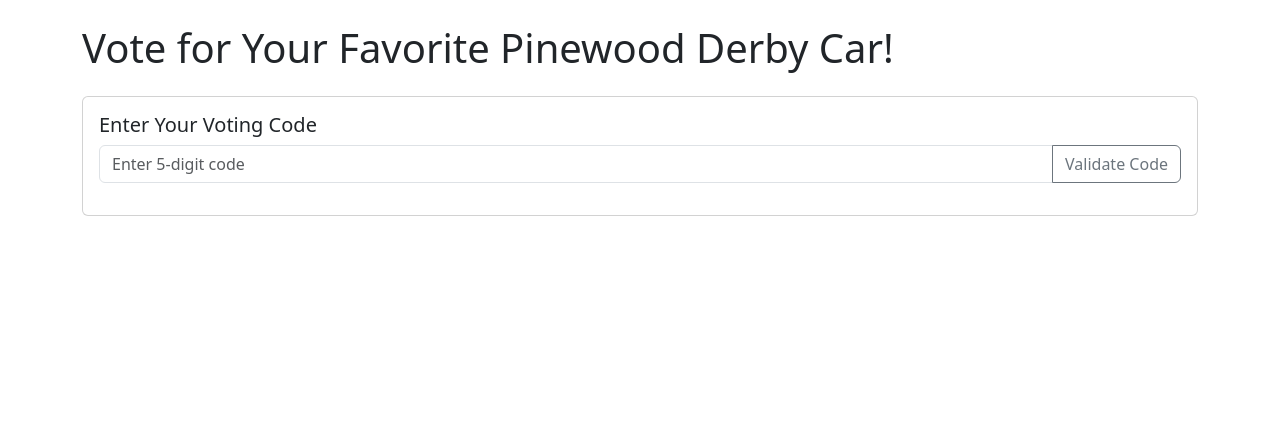
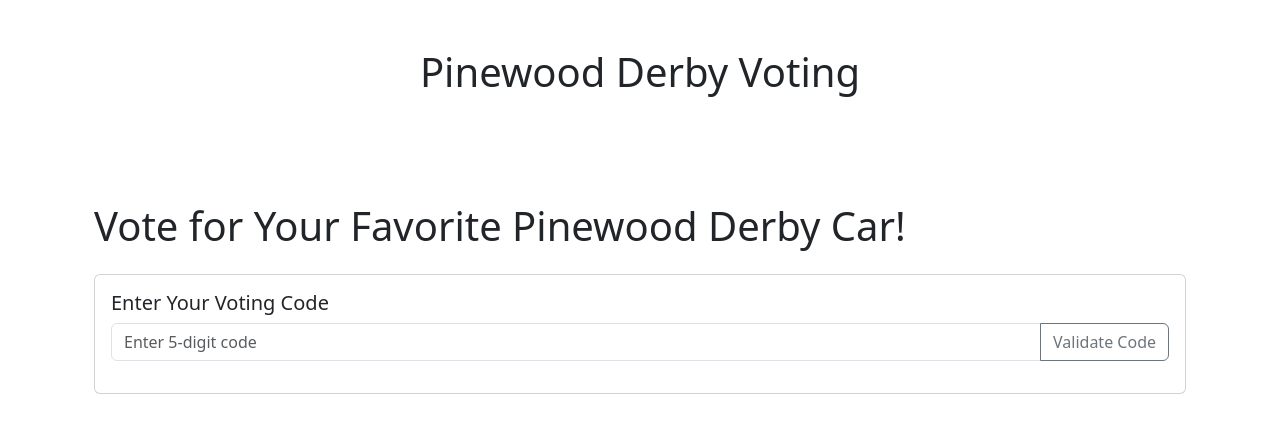
Before and after one commit to brandongraves08/derbyvote, a Flask app: page / in a window 1280 px wide. Shown: the part 56-489 px from the top of the page. Run offline with Flask 3, Linux system fonts and the light colour scheme.

Commit message:
Add voting period controls and display

```diff
--- a/app.py
+++ b/app.py
@@ -55,6 +55,20 @@ class VoteCode(db.Model):
     used_at = db.Column(db.DateTime)
     car_voted_for = db.Column(db.Integer, db.ForeignKey('car.id'))
 
+class Settings(db.Model):
+    id = db.Column(db.Integer, primary_key=True)
+    voting_start = db.Column(db.DateTime, nullable=True)
+    voting_end = db.Column(db.DateTime, nullable=True)
+
+    @staticmethod
+    def get_settings():
+        settings = Settings.query.first()
+        if not settings:
+            settings = Settings()
+            db.session.add(settings)
+            db.session.commit()
+        return settings
+
 def generate_vote_code():
     while True:
         code = ''.join(random.choices(string.digits, k=5))
@@ -72,13 +86,68 @@ def load_user(user_id):
 @app.route('/')
 def index():
     cars = Car.query.all()
-    return render_template('index.html', cars=cars)
+    settings = Settings.get_settings()
+    now = datetime.utcnow()
 
-@app.route('/admin')
+    voting_status = "not_started"
+    if settings.voting_start and settings.voting_end:
+        if now < settings.voting_start:
+            voting_status = "not_started"
+        elif now > settings.voting_end:
+            voting_status = "ended"
+        else:
+            voting_status = "active"
+
+    return render_template('index.html',
+                         cars=cars,
+                         voting_status=voting_status,
+                         voting_start=settings.voting_start,
+                         voting_end=settings.voting_end)
+
+@app.route('/admin', methods=['GET', 'POST'])
 @login_required
 def admin():
+    if request.method == 'POST':
+        if 'car_name' in request.form:
+            # Handle car upload
+            car_name = request.form['car_name']
+            car_number = request.form['car_number']
+            photo = request.files['photo']
+
+            if photo:
+                filename = secure_filename(photo.filename)
+                unique_filename = f"{uuid.uuid4()}_{filename}"
+                photo.save(os.path.join(app.config['UPLOAD_FOLDER'], unique_filename))
+
+                car = Car(
+                    number=car_number,
+                    owner_name=car_name,
+                    image_path=os.path.join('uploads', unique_filename)
+                )
+                db.session.add(car)
+                db.session.commit()
+                flash('Car added successfully!')
+
+        elif 'voting_start' in request.form:
+            # Handle voting period settings
+            try:
+                start_str = request.form['voting_start']
+                end_str = request.form['voting_end']
+
+                settings = Settings.get_settings()
+                settings.voting_start = datetime.fromisoformat(start_str) if start_str else None
+                settings.voting_end = datetime.fromisoformat(end_str) if end_str else None
+                db.session.commit()
+                flash('Voting period updated successfully!')
+            except ValueError:
+                flash('Invalid date format. Please use YYYY-MM-DDTHH:MM format.')
+
     cars = Car.query.all()
-    return render_template('admin.html', cars=cars)
+    settings = Settings.get_settings()
+    return render_template('admin.html',
+                         cars=cars,
+                         voting_start=settings.voting_start,
+                         voting_end=settings.voting_end)
 
 @app.route('/login', methods=['GET', 'POST'])
 def login():
@@ -158,24 +227,39 @@ def print_codes():
     used_codes = VoteCode.query.filter_by(is_used=True).order_by(VoteCode.used_at.desc()).all()
     return render_template('print_codes.html', unused_codes=unused_codes, used_codes=used_codes)
 
-@app.route('/vote/<int:car_id>', methods=['POST'])
-def vote(car_id):
-    vote_code = request.form.get('vote_code')
+@app.route('/vote', methods=['POST'])
+def vote():
+    settings = Settings.get_settings()
+    now = datetime.utcnow()
+
+    if not settings.voting_start or not settings.voting_end:
+        return jsonify({'error': 'Voting period has not been set'}), 400
+    if now < settings.voting_start:
+        return jsonify({'error': 'Voting has not started yet'}), 400
+    if now > settings.voting_end:
+        return jsonify({'error': 'Voting has ended'}), 400
+
+    code = request.form.get('code')
+    car_id = request.form.get('car_id')
+
+    if not code or not car_id:
+        return jsonify({'error': 'Missing code or car_id'}), 400
+
+    vote_code = VoteCode.query.filter_by(code=code).first()
     if not vote_code:
-        return jsonify({'error': 'Vote code is required'}), 400
+        return jsonify({'error': 'Invalid code'}), 400
+    if vote_code.is_used:
+        return jsonify({'error': 'Code already used'}), 400
 
-    code_record = VoteCode.query.filter_by(code=vote_code, is_used=False).first()
-    if not code_record:
-        return jsonify({'error': 'Invalid or already used vote code'}), 400
+    car = Car.query.get(car_id)
+    if not car:
+        return jsonify({'error': 'Invalid car'}), 400
 
-    car = Car.query.get_or_404(car_id)
+    vote_code.is_used = True
+    vote_code.car_voted_for = car_id
     car.votes += 1
+    db.session.commit()
 
-    code_record.is_used = True
-    code_record.used_at = datetime.utcnow()
-    code_record.car_voted_for = car_id
-
-    db.session.commit()
     return jsonify({'message': 'Vote recorded successfully'})
 
 @app.route('/results')
@@ -220,6 +304,9 @@ with app.app_context():
             )
             db.session.add(admin)
             db.session.commit()
+
+        # Create settings if not exists
+        Settings.get_settings()
     except Exception as e:
         app.logger.error(f"Database initialization error: {str(e)}")
         raise
--- a/templates/index.html
+++ b/templates/index.html
@@ -1,6 +1,24 @@
 {% extends "base.html" %}
 
 {% block content %}
+<div class="container mt-5">
+    <h1 class="text-center mb-4">Pinewood Derby Voting</h1>
+
+    <!-- Voting Period Status -->
+    <div class="alert {% if voting_status == 'active' %}alert-success{% elif voting_status == 'ended' %}alert-danger{% else %}alert-info{% endif %} text-center mb-4">
+        {% if voting_status == "not_started" %}
+            {% if voting_start %}
+                Voting will start on {{ voting_start.strftime('%B %d, %Y at %I:%M %p UTC') }}
+            {% else %}
+                Voting period has not been set
+            {% endif %}
+        {% elif voting_status == "ended" %}
+            Voting ended on {{ voting_end.strftime('%B %d, %Y at %I:%M %p UTC') }}
+        {% else %}
+            Voting is open until {{ voting_end.strftime('%B %d, %Y at %I:%M %p UTC') }}
+        {% endif %}
+    </div>
+
     <h1 class="mb-4">Vote for Your Favorite Pinewood Derby Car!</h1>
 
     <div class="card mb-4">
@@ -24,12 +42,80 @@
                 <div class="card-body">
                     <h5 class="card-title">Car #{{ car.number }}</h5>
                     <p class="card-text">Owner: {{ car.owner_name }}</p>
-                <button class="btn btn-primary vote-btn" data-car-id="{{ car.id }}" onclick="voteCar({{ car.id }})" disabled>
+                    {% if voting_status == "active" %}
+                    <button class="btn btn-primary vote-btn" data-car-id="{{ car.id }}" onclick="voteCar({{ car.id }})">
                         Vote for this car
                     </button>
+                    {% else %}
+                    <button class="btn btn-primary vote-btn" data-car-id="{{ car.id }}" disabled>
+                        Vote for this car
+                    </button>
+                    {% endif %}
                 </div>
             </div>
         </div>
         {% endfor %}
     </div>
+</div>
+
+<!-- Vote Success Modal -->
+<div class="modal fade" id="voteModal" tabindex="-1" aria-hidden="true">
+    <div class="modal-dialog">
+        <div class="modal-content">
+            <div class="modal-header">
+                <h5 class="modal-title">Vote Status</h5>
+                <button type="button" class="btn-close" data-bs-dismiss="modal" aria-label="Close"></button>
+            </div>
+            <div class="modal-body">
+                <p id="voteMessage"></p>
+            </div>
+            <div class="modal-footer">
+                <button type="button" class="btn btn-secondary" data-bs-dismiss="modal">Close</button>
+            </div>
+        </div>
+    </div>
+</div>
+
 {% endblock %}
+
+{% block scripts %}
+<script>
+document.addEventListener('DOMContentLoaded', function() {
+    const voteForms = document.querySelectorAll('.vote-form');
+    const voteModal = new bootstrap.Modal(document.getElementById('voteModal'));
+    const voteMessage = document.getElementById('voteMessage');
+
+    voteForms.forEach(form => {
+        form.addEventListener('submit', async function(e) {
+            e.preventDefault();
+            const carId = this.dataset.carId;
+            const formData = new FormData();
+            formData.append('code', this.querySelector('input[name="vote_code"]').value);
+            formData.append('car_id', carId);
+
+            try {
+                const response = await fetch('/vote', {
+                    method: 'POST',
+                    body: formData
+                });
+                const data = await response.json();
+
+                if (response.ok) {
+                    voteMessage.textContent = 'Vote recorded successfully!';
+                    voteMessage.className = 'text-success';
+                    this.reset();
+                } else {
+                    voteMessage.textContent = data.error || 'An error occurred while voting';
+                    voteMessage.className = 'text-danger';
+                }
+            } catch (error) {
+                voteMessage.textContent = 'An error occurred while voting';
+                voteMessage.className = 'text-danger';
+            }
+
+            voteModal.show();
+        });
+    });
+});
+</script>
+{% endblock %}
```
Lines whose indentation alone changed are shown as unchanged.
